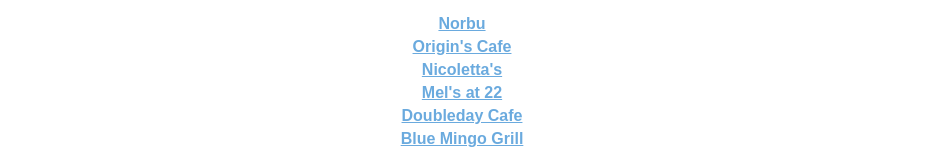
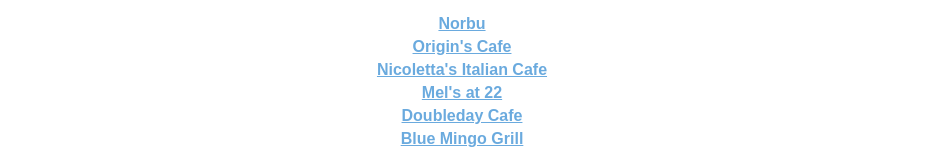
Before and after one commit to danomoseley/jennydan, a SvelteKit app: page /things-to-do in a window 1280 px wide. Shown: the part 1238-1389 px from the top of the page, without its empty margins (178-1103 px from the left). Built offline with nearby package versions, Linux system fonts and the light colour scheme.

Commit message:
Rename Nicoletta's to Nicoletta's Italian Cafe

```diff
--- a/src/routes/things-to-do/+page.svelte
+++ b/src/routes/things-to-do/+page.svelte
@@ -86,7 +86,7 @@
       <ul class="pad-bottom-items-small">
         <li><a target="_blank" href="https://www.instagram.com/norbuotsego/">Norbu</a></li>
         <li><a target="_blank" href="https://originscafe.org/">Origin's Cafe</a></li>
-        <li><a target="_blank" href="https://maps.app.goo.gl/fZeKtmp2Fa8e6B138">Nicoletta's</a></li>
+        <li><a target="_blank" href="https://maps.app.goo.gl/fZeKtmp2Fa8e6B138">Nicoletta's Italian Cafe</a></li>
         <li><a target="_blank" href="https://www.melsat22.com/">Mel's at 22</a></li>
         <li><a target="_blank" href="https://doubledaycafe.com/">Doubleday Cafe</a></li>
         <li><a target="_blank" href="https://bluemingogrill.com/">Blue Mingo Grill</a></li>
```
